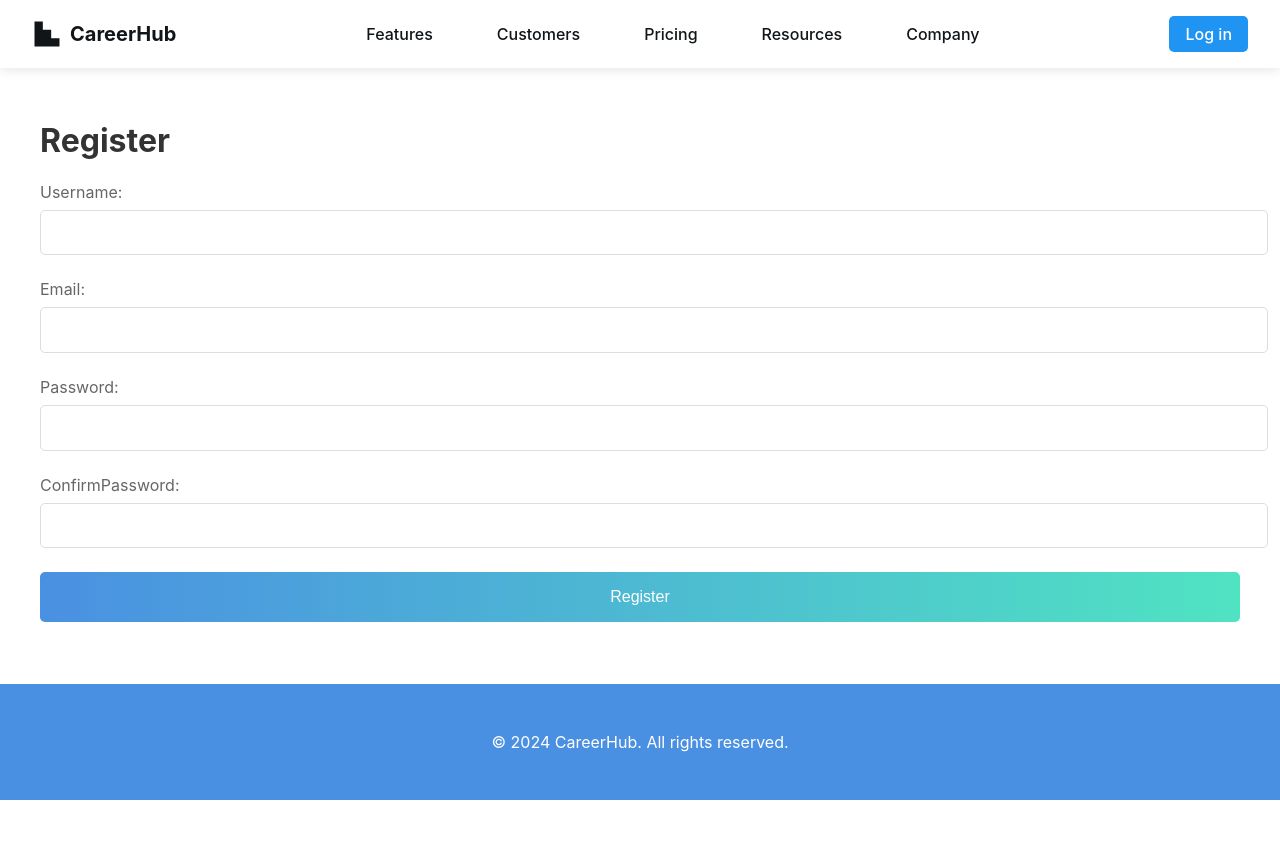
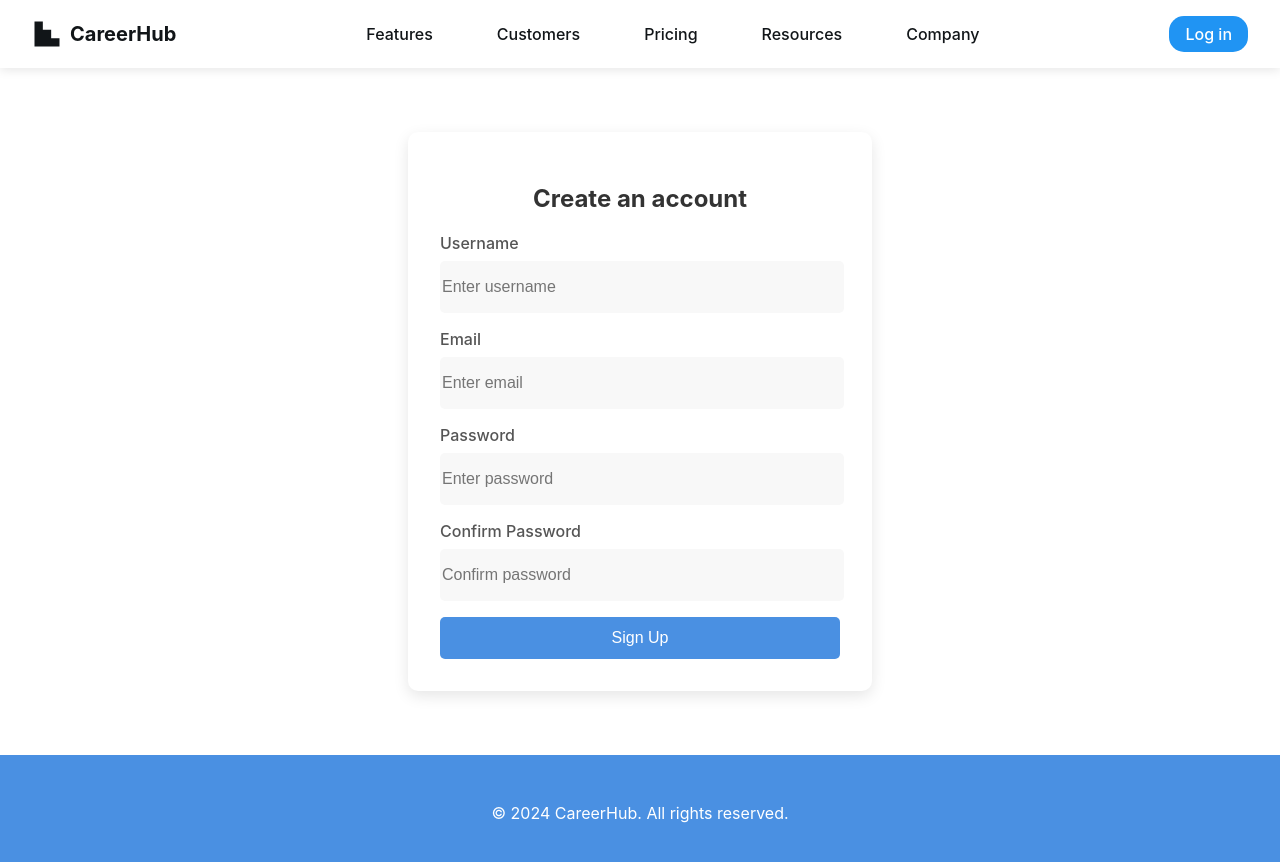
Before and after one commit to agusbusta/careerhub-frontend, a React (Create React App) app: page /register in a window 1280 px wide. Shown: the top 862 px of the page. Before the commit the page ends 800 px from the top, so only its background shows below. Built offline with nearby package versions, Linux system fonts and the light colour scheme; no server answers.

Commit message:
style lvl 2

```diff
--- /dev/null
+++ b/src/components/dropDownMenu/DropDownMenu.css
@@ -0,0 +1,41 @@
+.dropdown-menu {
+    position: absolute;
+    top: 7.5%;
+    right: 1.5%;
+    background-color: #eaeaea;
+    box-shadow: 0px 10px 16px 0px rgba(0, 0, 0, 0.2);
+    z-index: 1000; /* Ajusta el z-index según sea necesario */
+    display: none; /* Inicialmente oculto */
+}
+
+.dropdown-menu.open {
+    display: block; /* Mostrar cuando la clase 'open' está presente */
+}
+
+.dropdown-content {
+    display: flex;
+    flex-direction: column; /* Asegura que los elementos se alineen verticalmente */
+}
+
+.dropdown-menu ul {
+    list-style-type: none;
+    padding: 0;
+    margin: 0; /* Agrega un margen cero para asegurar que no haya espacio adicional */
+    display: flex;
+    flex-direction: column; /* Asegura que los elementos de la lista se alineen verticalmente */
+}
+
+.dropdown-menu li {
+    padding: 10px;
+    display: block; /* Asegura que los elementos de la lista se muestren como bloques */
+}
+
+.dropdown-menu a {
+    color: #333333;
+    text-decoration: none;
+    display: block; /* Muestra los enlaces como bloques para alinear verticalmente */
+}
+
+.dropdown-menu a:hover {
+    text-decoration: underline;
+}
--- /dev/null
+++ b/src/components/dropDownMenu/DropDownMenu.js
@@ -0,0 +1,26 @@
+import React from 'react';
+import { Link } from 'react-router-dom';
+import './DropDownMenu.css';
+import { useNavigate } from 'react-router-dom'; // Importa useNavigate para la navegación
+
+
+const DropDownMenu = ({ isOpen, signOut, onClose }) => {
+    if(isOpen){
+        console.log("llego el is open")
+    }
+  return (
+    <div className={`dropdown-menu ${isOpen ? 'open' : ''}`}>
+      <div className="dropdown-content">
+        <ul>
+          <li><Link to="/my-plan">My Plan</Link></li>
+          <li><Link to="/my-settings">My Settings</Link></li>
+          <li><Link to="/my-profile">My Profile</Link></li>
+          <li><Link to="/login" onClick={signOut}>Sign Out</Link></li>
+
+        </ul>
+      </div>
+    </div>
+  );
+}
+
+export default DropDownMenu;
--- a/src/components/header/Header.css
+++ b/src/components/header/Header.css
@@ -43,7 +43,7 @@
     color: white;
     text-decoration: none;
     padding: 0.5rem 1rem;
-    border-radius: 5px;
+    border-radius: 15px;
     font-weight: 500;
     transition: background-color 0.3s ease;
   }
--- a/src/components/header/Header.js
+++ b/src/components/header/Header.js
@@ -1,13 +1,35 @@
-import React from 'react';
+import React, { useState } from 'react';
 import { Link, useLocation } from 'react-router-dom';
-import '../../../src/styles.css';
+import '../../styles.css';
 import './Header.css';
+import DropDownMenu from '../dropDownMenu/DropDownMenu';
+import { useNavigate } from 'react-router-dom'; // Importa useNavigate para la navegación
+
 
 function Header() {
   const location = useLocation();
+  const navigate = useNavigate();
+  const [isMenuOpen, setIsMenuOpen] = useState(false);
 
-  // Verifica si la ruta actual es la de login
-  const isLoginPage = location.pathname === '/login';
+  const toggleMenu = () => {
+    console.log("Toggle menu called");
+    setIsMenuOpen(!isMenuOpen); // Cambia el estado de 'isMenuOpen'
+  };
+
+  const handleLogout = () => {
+    localStorage.removeItem('token');
+    navigate('/login'); // Utiliza navigate para redirigir al usuario
+  };
+
+  const closeMenu = () => {
+    setIsMenuOpen(false); // Cierra el menú
+  };
+
+  // Verifica si hay un token almacenado en localStorage
+  const token = localStorage.getItem('token');
+
+  // Verifica si la ruta actual es la de dashboard
+  const isDashboardPage = location.pathname === '/dashboard';
 
   return (
     <header className="header">
@@ -26,6 +48,14 @@ function Header() {
           </svg>
           CareerHub
         </Link>
+        {isDashboardPage || token ? (
+          <ul className="nav-links">
+            <li><Link to="/interview-practice">Interview Practice</Link></li>
+            <li><Link to="/job-searcher">Job Searcher</Link></li>
+            <li><Link to="/cv-builder">Ai-CV</Link></li>
+            <li><Link to="/community">Community</Link></li>
+          </ul>
+        ) : (
           <ul className="nav-links">
             <li><Link to="/">Features</Link></li>
             <li><Link to="/">Customers</Link></li>
@@ -33,7 +63,20 @@ function Header() {
             <li><Link to="/">Resources</Link></li>
             <li><Link to="/">Company</Link></li>
           </ul>
-        {!isLoginPage && <Link to="/login" className="login-button">Log in</Link>}
+        )}
+        {/* Mostrar el botón de login solo si no hay token y no estamos en el dashboard */}
+        {!token && !isDashboardPage && (
+          <Link to="/login" className="login-button">Log in</Link>
+        )}
+        {/* Mostrar el menú desplegable si hay token */}
+        {token && (
+          <div className="dropdown-container">
+            <button className="profile-button" onClick={toggleMenu}>
+              <img src="/path/to/profile-image.jpg" alt="Profile" className="profile-image" />
+            </button>
+            <DropDownMenu isOpen={isMenuOpen} signOut={handleLogout} onClose={closeMenu} /> {/* Pasa el estado isOpen y la función onClose */}
+          </div>
+        )}
       </nav>
     </header>
   );
--- a/src/pages/Home/Home.css
+++ b/src/pages/Home/Home.css
@@ -201,7 +201,7 @@
   color: white;
   font-size: 1rem;
   font-weight: bold;
-  border-radius: 10px;
+  border-radius: 15px;
   margin-bottom: 8px;
   border: none;
 }
--- a/src/pages/Login/Login.css
+++ b/src/pages/Login/Login.css
@@ -1,16 +1,30 @@
+.login-container {
+  display: flex;
+  justify-content: center;
+  align-items: center;
+  margin-top: 5%;
+}
+
 .login-form {
+  width: 100%;
   max-width: 400px;
-    margin: 2rem auto;
   padding: 2rem;
   background: white;
   border-radius: 10px;
   box-shadow: 0 5px 15px rgba(0,0,0,0.1);
+  margin: 0 auto; /* Asegura que el formulario esté centrado horizontalmente */
 }
 
 .login-form h2 {
   text-align: center;
   color: #333;
-    margin-bottom: 2rem;
+  margin-bottom: 1rem;
+}
+
+.login-form p {
+  text-align: center;
+  color: #60778a;
+  margin-bottom: 1.5rem;
 }
 
 .form-group {
@@ -25,19 +39,28 @@
 
 .form-group input {
   width: 100%;
-    padding: 0.8rem;
+  height: 35px;
   border: 1px solid #ddd;
   border-radius: 5px;
   font-size: 1rem;
 }
 
+.remember-me {
+  display: flex;
+  align-items: center;
+}
+
+.remember-me input {
+  margin-right: 0.5rem;
+}
+
 .submit-btn {
   width: 100%;
   padding: 1rem;
-    background: linear-gradient(to right, #4a90e2, #50e3c2);
+  background: #2094f3;
   color: white;
   border: none;
-    border-radius: 5px;
+  border-radius: 15px;
   font-size: 1rem;
   cursor: pointer;
   transition: opacity 0.3s ease;
@@ -46,3 +69,32 @@
 .submit-btn:hover {
   opacity: 0.9;
 }
+
+.forgot-password {
+  text-align: center;
+  color: #60778a;
+  margin-top: 1rem;
+  text-decoration: underline;
+}
+
+.create-account-btn {
+  display: block;
+  width: 100%;
+  height: 50px;
+  background: #f0f2f5;
+  color: #111518;
+  border: none;
+  border-radius: 15px; /* Ajusta el valor de border-radius para hacer el botón redondo */
+  font-size: 1rem;
+  text-align: center;
+  line-height: 50px; /* Centra verticalmente el texto dentro del botón */
+  margin-top: 1rem;
+  text-decoration: none;
+  overflow: hidden; /* Oculta cualquier desbordamiento de contenido */
+}
+
+.error-message {
+  color: red;
+  text-align: center;
+  margin-top: 1rem;
+}
--- a/src/pages/Login/Login.js
+++ b/src/pages/Login/Login.js
@@ -1,10 +1,8 @@
 import React, { useState } from 'react';
-import { useNavigate } from 'react-router-dom';
-import { Link } from 'react-router-dom';
-
+import { Link, useNavigate } from 'react-router-dom';
 import axios from 'axios';
 import config from '../../config';
-import './Login.css'
+import './Login.css';
 
 function Login() {
   const [email, setEmail] = useState('');
@@ -19,8 +17,10 @@ function Login() {
     try {
       const response = await axios.post(`${config.BASE_URL}/api/auth/login`, {
         email,
-        password
+        password,
       });
+
+      console.log(response.data);
 
       if (response.status === 200 && response.data.access_token) {
         localStorage.setItem('token', response.data.access_token);
@@ -36,40 +36,43 @@ function Login() {
   };
 
   return (
-    <>
+    <div className="login-container">
       <div className="login-form">
-      <h2>Login</h2>
-      {error && <p style={{ color: 'red' }}>{error}</p>}
+        <h2>Welcome Back</h2>
+        <p>Please sign in to your account</p>
         <form onSubmit={handleSubmit}>
           <div className="form-group">
-          <label htmlFor="email">Email:</label>
+            <label>Email</label>
             <input
               type="email"
-            id="email"
+              placeholder="Enter email"
               value={email}
               onChange={(e) => setEmail(e.target.value)}
               required
             />
           </div>
           <div className="form-group">
-          <label htmlFor="password">Password:</label>
+            <label>Password</label>
             <input
               type="password"
-            id="password"
+              placeholder="Enter password"
               value={password}
               onChange={(e) => setPassword(e.target.value)}
               required
             />
           </div>
-        <button type="submit" className="submit-btn">Login</button>
+          <div className="remember-me">
+            <input type="checkbox" />
+            <label>Remember me</label>
+          </div>
+          <br></br>
+          <button type="submit" className="submit-btn">Sign in</button>
         </form>
-
+        <p className="forgot-password">Forgot your password?</p>
+        <Link to="/register" className="create-account-btn">Create an account</Link>
+        {error && <p className="error-message">{error}</p>}
       </div>
-    <div className="join-container">
-      <Link to="/register"><p className="account-link">Join CareerHub today</p></Link>
-
     </div>
-      </>
   );
 }
 
--- a/src/pages/Register/Register.css
+++ b/src/pages/Register/Register.css
@@ -6,7 +6,13 @@
     padding: 2rem;
     background: white;
     border-radius: 10px;
-    box-shadow: 0 4px 6px rgba(0, 0, 0, 0.1);
+    box-shadow: 0 5px 15px rgba(0,0,0,0.1);
+  }
+
+  h2{
+    justify-content: center;
+    float: center;
+    text-align: center;
   }
 
   .register-title {
@@ -32,11 +38,17 @@
     font-weight: 500;
   }
 
+  .input-style{
+    background-color: rgb(248, 248, 248);
+    border: transparent;
+    outline: transparent;
+  }
   .form-group input {
     width: 100%;
-    padding: 0.75rem;
-    border: 1px solid #ddd;
+    height: 50px;
     border-radius: 5px;
+    outline: transparent;
+    border: transparent;
     font-size: 1rem;
     transition: border-color 0.3s ease;
   }
@@ -47,7 +59,7 @@
   }
 
   .submit-btn {
-    background: linear-gradient(to right, #4a90e2, #50e3c2);
+    background-color: #4a90e2;
     color: white;
     border: none;
     padding: 0.75rem;
--- a/src/pages/Register/Register.js
+++ b/src/pages/Register/Register.js
@@ -2,6 +2,7 @@ import React, { useState, useEffect } from 'react';
 import { useLocation, useNavigate } from 'react-router-dom';
 import axios from 'axios';
 import config from '../../config';
+import './Register.css';
 
 function Register() {
   const [formData, setFormData] = useState({
@@ -61,26 +62,67 @@ function Register() {
 
   return (
     <div className="register-container">
-      <h1 className="register-title">Register</h1>
-      {error && <p className="error-message">{error}</p>}
-      <form onSubmit={handleSubmit} className="register-form">
-        {Object.keys(formData).map((key) => (
-          <div key={key} className="form-group">
-            <label htmlFor={key}>{key.charAt(0).toUpperCase() + key.slice(1)}:</label>
+      <div className="register-form">
+        <h2>Create an account</h2>
+        {error && <p className="error-message">{error}</p>}
+        <form onSubmit={handleSubmit}>
+          <div className="form-group">
+            <label htmlFor="username">Username</label>
             <input
-              type={key.includes('password') ? 'password' : key === 'email' ? 'email' : 'text'}
-              id={key}
-              name={key}
-              value={formData[key]}
+              className='input-style'
+              type="text"
+              id="username"
+              name="username"
+              placeholder="Enter username"
+              value={formData.username}
               onChange={handleChange}
               required
             />
           </div>
-        ))}
-        <button type="submit" disabled={loading} className="submit-btn">
-          {loading ? 'Registering...' : 'Register'}
-        </button>
-      </form>
+          <div className="form-group">
+            <label htmlFor="email">Email</label>
+            <input
+              className='input-style'
+              type="email"
+              id="email"
+              name="email"
+              placeholder="Enter email"
+              value={formData.email}
+              onChange={handleChange}
+              required
+            />
+          </div>
+          <div className="form-group">
+            <label htmlFor="password">Password</label>
+            <input
+              className='input-style'
+              type="password"
+              id="password"
+              name="password"
+              placeholder="Enter password"
+              value={formData.password}
+              onChange={handleChange}
+              required
+            />
+          </div>
+          <div className="form-group">
+            <label htmlFor="confirmPassword">Confirm Password</label>
+            <input
+              className='input-style'
+              type="password"
+              id="confirmPassword"
+              name="confirmPassword"
+              placeholder="Confirm password"
+              value={formData.confirmPassword}
+              onChange={handleChange}
+              required
+            />
+          </div>
+          <button type="submit" disabled={loading} className="submit-btn">
+            {loading ? 'Creating your account...' : 'Sign Up'}
+          </button>
+        </form>
+      </div>
     </div>
   );
 }
```
Also changed, not shown: src/pages/Dashboard/Dashboard.css (+10 -0 lines), src/pages/Dashboard/Dashboard.js (+9 -3 lines). Lines whose indentation alone changed are shown as unchanged.
